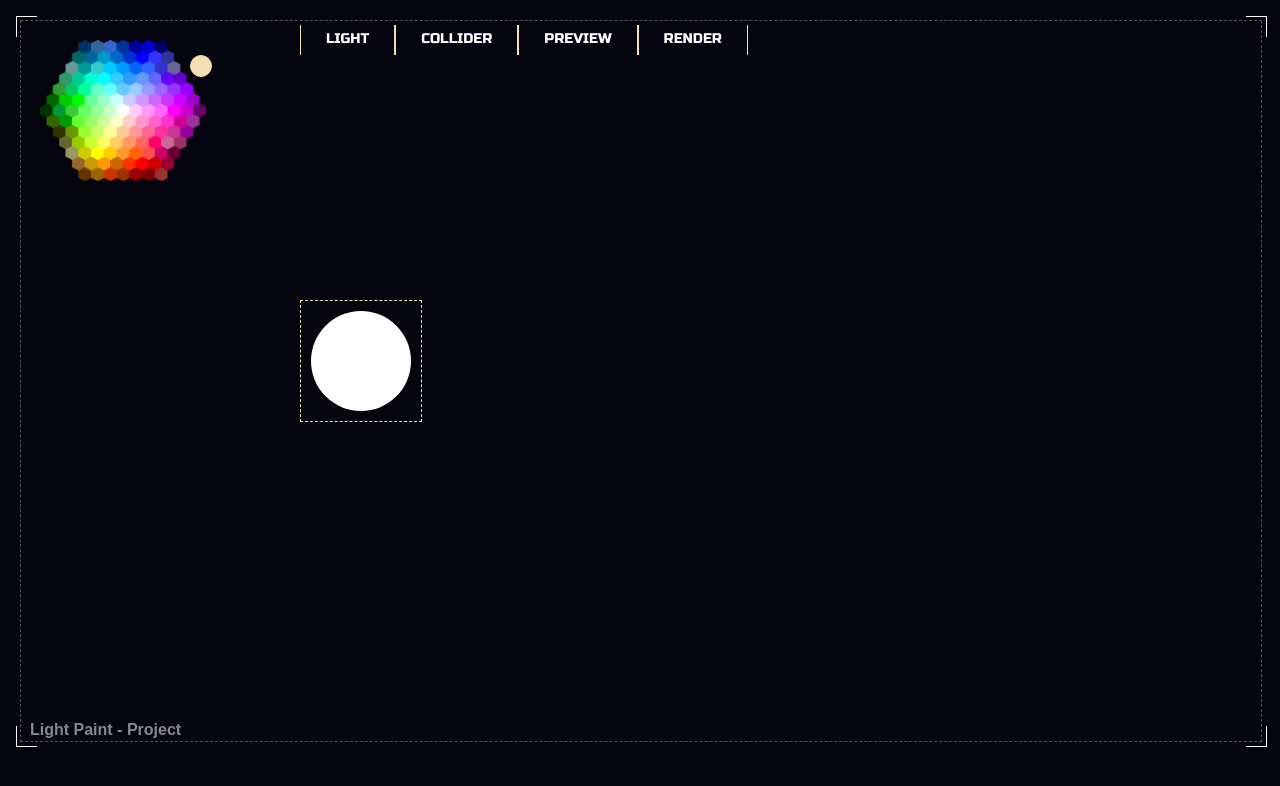
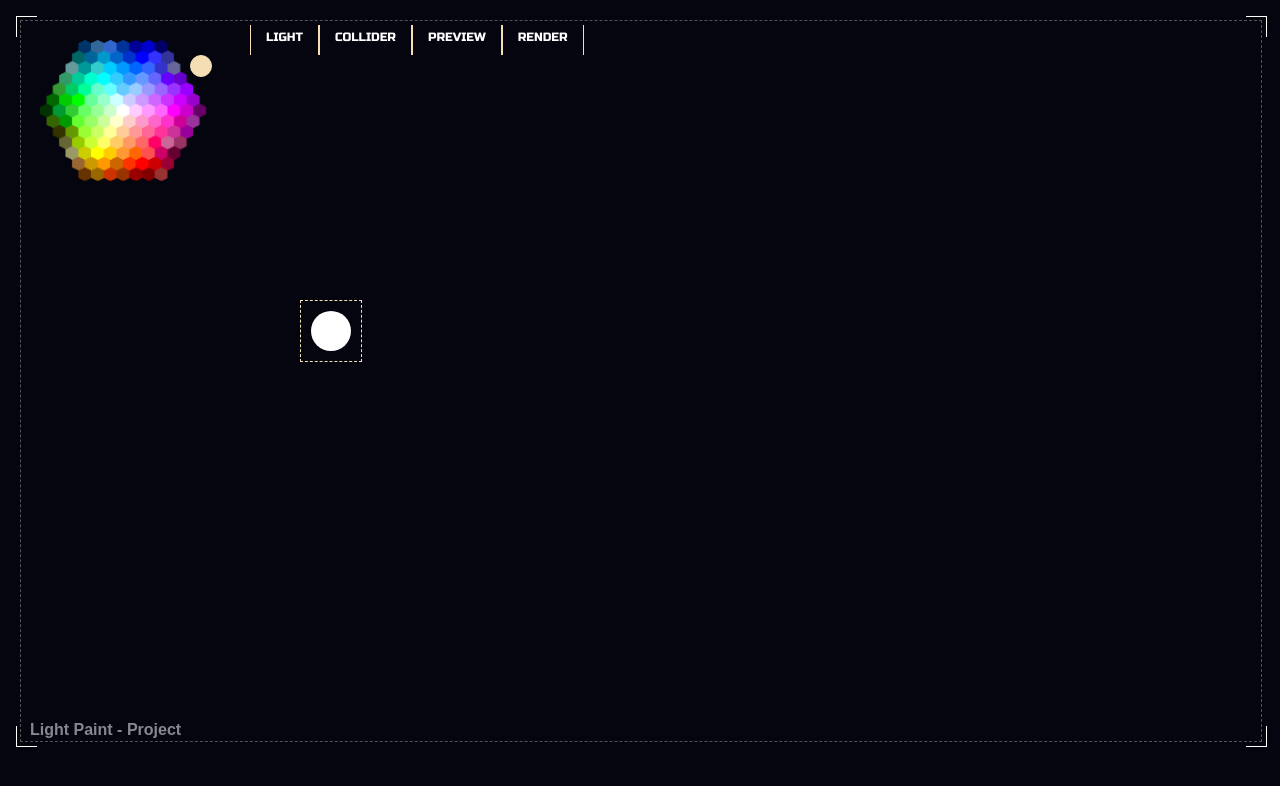
Before and after one commit to danielsussa/distributed-2d-render, a website built with webpack: page front/index.html in a window 1280 px wide. Both pictures are taken after a click on the element "LIGHT". Built offline with nearby package versions, Linux system fonts and the light colour scheme; files whose address does not match are found by name.

Commit message:
finish render light

```diff
--- a/front/src/draw.js
+++ b/front/src/draw.js
@@ -260,6 +260,7 @@ interact('.resizeable')
       $('.frame-wrapper').css('width', left + 15);
       $('.frame-wrapper').css('height', top + 15);
       $('.frame-wrapper').css('width', left + 15);
+      $('.title').css('top', top);
 
 
     },
--- a/front/src/index.js
+++ b/front/src/index.js
@@ -7,6 +7,8 @@ var draw = require('./draw');
 var toolbar = require('./toolbar');
 import RenderWorker from './worker/render.worker.js';
 import PreviewWorker from './worker/preview.worker.js';
+
+
 
 var previewWorker = null;
 
@@ -20,10 +22,9 @@ $( document ).ready(function() {
 
 $("body").on("draw-render-info", function(e, sceneInfo){
   preparePreviewCanvas(sceneInfo.size);
-  const renderWorker = new RenderWorker();
+
+  const renderWorker = new Worker('worker/render.worker.js');
   renderWorker.postMessage({data:sceneInfo, action: 'preview-render'});
-
-
 
   renderWorker.addEventListener('message', function(e) {
     if (e.data.action === 'ready'){
@@ -37,12 +38,14 @@ $("body").on("draw-render-info", function(e, sceneInfo){
         // console.log(e.data.action)
         previewWorker.postMessage({action: e.data.action, data: e.data.data});
     }
-    // if (e.data.action == 'counter'){
-    //     $(".ray_counter").html(`raycast: ${e.data.data.counter} emmiters: ${e.data.data.total} `)
-    //     // rayCounter = e.data.total;
-    // }
+    if (e.data.action == 'counter'){
+        // $(".ray_counter").html(`raycast: ${e.data.data.counter} emmiters: ${e.data.data.total} `)
+        console.log(e.data.data.total)
+        // rayCounter = e.data.total;
+    }
 
   }, false);
+
 })
 
 function preparePreviewCanvas(size){
--- a/front/src/style.scss
+++ b/front/src/style.scss
@@ -89,10 +89,10 @@ body {
 
 .tool-bar-wrapper{
   top: 25px;
-  left: 300px;
+  left: 250px;
   z-index: 100;
   position: absolute;
-  font-size: 14px;
+  font-size: 12px;
   display: flex;
   height: 30px;
   .tool-bar-item{
@@ -101,8 +101,8 @@ body {
     color: #fff;
     padding-top: 5px;
 
-    padding-left: 25px;
-    padding-right: 25px;
+    padding-left: 15px;
+    padding-right: 15px;
     border-left: 1px solid wheat;
     border-right: 1px solid wheat;
     text-align: center;
@@ -114,8 +114,8 @@ body {
   z-index: 100;
   padding: 10px;
   position: absolute;
-  width: 100px;
-  height: 100px;
+  width: 40px;
+  height: 40px;
   top: 300px;
   left: 300px;
   &.selectable{
@@ -125,8 +125,8 @@ body {
   .sphere-light{
     z-index: 100;
     position: absolute;
-    width: 100px;
-    height: 100px;
+    width: 40px;
+    height: 40px;
     background-color: #fff;
     border-radius: 100%;
   }
--- a/front/src/toolbar.js
+++ b/front/src/toolbar.js
@@ -4,6 +4,7 @@ export function start(jquery){
     $ = jquery;
 
     $(".create-light").click(function () {
+        $(".sphere-light-wrapper").removeClass("selectable");
         const selectableSphere = $("<div class='sphere-light-wrapper selectable'><div class='sphere-light'></div></div>");
         $( ".editor-stage" ).append(selectableSphere);
         $(selectableSphere).dblclick(function() {
--- a/front/src/worker/render.worker.js
+++ b/front/src/worker/render.worker.js
@@ -121,7 +121,8 @@ function render(){
                         }
 
                         if (newDistance < minDistance){
-                            newColor = sceneInfo.surfaces[collider.index].color;
+                            const objColor = sceneInfo.surfaces[collider.index].color;
+                            newColor = objColor;
                             vEnd = new Vector2D(collider.x, collider.y);
                             line = new Line(vStart, vEnd);
                             minDistance = newDistance;
```
